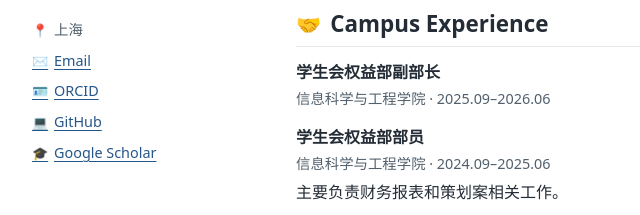
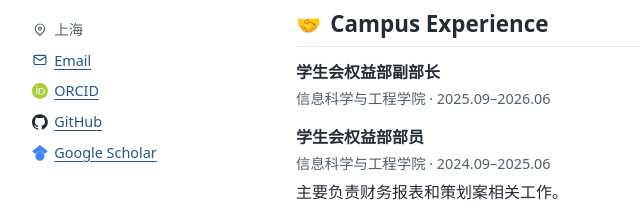
Before and after one commit to Sakiel2025/sakiel2025.github.io, a plain HTML site: page index.html in a window 1280 px wide. Shown: the part 359-574 px from the top of the page, 0-640 px from the left. Drawn offline with Linux system fonts and the light colour scheme.

Commit message:
Use brand icons for profile links

```diff
--- a/index.html
+++ b/index.html
@@ -74,6 +74,10 @@
     line-height: 1.25;
   }
   h1 { font-size: 1.65rem; }
+  .profile-icon { width: 1.1em; height: 1.1em; margin-inline-end: .45em; vertical-align: -.18em; }
+  .profile-icon.github { fill: #24292f; }
+  .profile-icon.orcid { fill: #a6ce39; }
+  .profile-icon.googlescholar { fill: #4285f4; }
   .heading-icon { margin-inline-end: .45em; font-size: .9em; }
   h3 { font-size: 1rem; font-weight: 680; line-height: 1.45; }
   .meta { color: var(--muted); font-size: .9rem; }
@@ -132,11 +136,11 @@
     <p class="name">汤宇飞</p>
     <p class="meta">计算机科学与技术本科 · 华东理工大学</p>
     <div class="profile-links">
-      <span class="meta" lang="zh-CN"><span class="heading-icon" aria-hidden="true">📍</span>上海</span>
-      <a href="mailto:sakieltang20001225@gmail.com"><span class="heading-icon" aria-hidden="true">✉️</span>Email</a>
-      <a href="https://orcid.org/0009-0001-6590-1489"><span class="heading-icon" aria-hidden="true">🪪</span>ORCID</a>
-      <a href="https://github.com/Sakiel2025"><span class="heading-icon" aria-hidden="true">💻</span>GitHub</a>
-      <a href="https://scholar.google.com/citations?user=61mYb6UAAAAJ&amp;hl=zh-CN"><span class="heading-icon" aria-hidden="true">🎓</span>Google Scholar</a>
+      <span class="meta" lang="zh-CN"><svg class="profile-icon" viewBox="0 0 24 24" fill="none" stroke="currentColor" stroke-width="1.8" aria-hidden="true"><path d="M19 10c0 5-7 10-7 10s-7-5-7-10a7 7 0 1 1 14 0Z"/><circle cx="12" cy="10" r="2.3"/></svg>上海</span>
+      <a href="mailto:sakieltang20001225@gmail.com"><svg class="profile-icon" viewBox="0 0 24 24" fill="none" stroke="currentColor" stroke-width="1.8" aria-hidden="true"><rect x="3" y="5" width="18" height="14" rx="2"/><path d="m3 7 9 6 9-6"/></svg>Email</a>
+      <a href="https://orcid.org/0009-0001-6590-1489"><svg class="profile-icon orcid" aria-hidden="true" focusable="false" role="img" viewBox="0 0 24 24" xmlns="http://www.w3.org/2000/svg"><path d="M12 0C5.372 0 0 5.372 0 12s5.372 12 12 12 12-5.372 12-12S18.628 0 12 0zM7.369 4.378c.525 0 .947.431.947.947s-.422.947-.947.947a.95.95 0 0 1-.947-.947c0-.525.422-.947.947-.947zm-.722 3.038h1.444v10.041H6.647V7.416zm3.562 0h3.9c3.712 0 5.344 2.653 5.344 5.025 0 2.578-2.016 5.025-5.325 5.025h-3.919V7.416zm1.444 1.303v7.444h2.297c3.272 0 4.022-2.484 4.022-3.722 0-2.016-1.284-3.722-4.097-3.722h-2.222z"/></svg>ORCID</a>
+      <a href="https://github.com/Sakiel2025"><svg class="profile-icon github" aria-hidden="true" focusable="false" role="img" viewBox="0 0 24 24" xmlns="http://www.w3.org/2000/svg"><path d="M12 .297c-6.63 0-12 5.373-12 12 0 5.303 3.438 9.8 8.205 11.385.6.113.82-.258.82-.577 0-.285-.01-1.04-.015-2.04-3.338.724-4.042-1.61-4.042-1.61C4.422 18.07 3.633 17.7 3.633 17.7c-1.087-.744.084-.729.084-.729 1.205.084 1.838 1.236 1.838 1.236 1.07 1.835 2.809 1.305 3.495.998.108-.776.417-1.305.76-1.605-2.665-.3-5.466-1.332-5.466-5.93 0-1.31.465-2.38 1.235-3.22-.135-.303-.54-1.523.105-3.176 0 0 1.005-.322 3.3 1.23.96-.267 1.98-.399 3-.405 1.02.006 2.04.138 3 .405 2.28-1.552 3.285-1.23 3.285-1.23.645 1.653.24 2.873.12 3.176.765.84 1.23 1.91 1.23 3.22 0 4.61-2.805 5.625-5.475 5.92.42.36.81 1.096.81 2.22 0 1.606-.015 2.896-.015 3.286 0 .315.21.69.825.57C20.565 22.092 24 17.592 24 12.297c0-6.627-5.373-12-12-12"/></svg>GitHub</a>
+      <a href="https://scholar.google.com/citations?user=61mYb6UAAAAJ&amp;hl=zh-CN"><svg class="profile-icon googlescholar" aria-hidden="true" focusable="false" role="img" viewBox="0 0 24 24" xmlns="http://www.w3.org/2000/svg"><path d="M5.242 13.769L0 9.5 12 0l12 9.5-5.242 4.269C17.548 11.249 14.978 9.5 12 9.5c-2.977 0-5.548 1.748-6.758 4.269zM12 10a7 7 0 1 0 0 14 7 7 0 0 0 0-14z"/></svg>Google Scholar</a>
     </div>
   </aside>
   <main>
```
